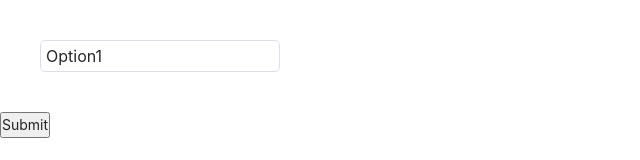
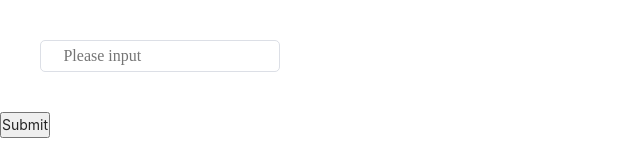
Before and after one commit to lzt-T/carpediemUi, a Vue app: page / in a window 1280 px wide. Shown: the top 160 px of the page, without its empty margins (0-640 px from the left). Built offline with nearby package versions, Linux system fonts and the light colour scheme; a web font is replaced by a local one.

Commit message:
fix: 修复input框下拉的细节问题

```diff
--- a/examples/App.vue
+++ b/examples/App.vue
@@ -1,10 +1,11 @@
 <template>
   <div class="su">
-    <cd-select
-      v-model="selectDisabled1"
-      :options="selectDisabledData1"
-      filterable
-    ></cd-select>
+    <cd-input
+      v-model="inputSearch"
+      :selectData="searchData"
+      prefixIcon="searchTow"
+    >
+    </cd-input>
   </div>
 
   <form method="post" action="http://127.0.0.1:3000/su">
@@ -19,13 +20,19 @@ export default {
   name: "App",
   setup() {
     //   测试的数据
-    let checkboxGroup = ref<number>(200);
-    let selectDisabled1 = ref("Option1");
-    let selectDisabledData1 = ref([{ label: "Option1" }, { label: "Option2" }]);
+    let inputSearch = ref<string>("");
+    let searchData = ref<string[]>([
+      "Vue",
+      "React",
+      "Js",
+      "Axios",
+      "WebSocket",
+      "asdas",
+      "asdasds",
+    ]);
     return {
-      selectDisabled1,
-      checkboxGroup,
-      selectDisabledData1,
+      inputSearch,
+      searchData,
     };
   },
 };
--- a/packages/input/src/input.vue
+++ b/packages/input/src/input.vue
@@ -74,6 +74,7 @@
           'cd-input-downbox-popup': isFocus,
           'cd-input-downbox-pickup': isFocus == false,
         }"
+        ref="downFrame"
       >
         <div
           v-for="data in selectInformation"
@@ -82,6 +83,12 @@
           @mousedown="onSelelct(data)"
         >
           {{ data }}
+        </div>
+        <div
+          v-show="selectInformation.length == 0"
+          class="cd-input-downbox-empty"
+        >
+          No matching data
         </div>
       </div>
     </div>
@@ -134,7 +141,7 @@
 
 <script lang="ts">
 import cdIcon from "./../../icon/src/icon.vue";
-import { defineComponent, ref, watch } from "vue";
+import { defineComponent, onMounted, ref, watch } from "vue";
 export default defineComponent({
   name: "cd-input",
   components: {
@@ -479,7 +486,7 @@ export default defineComponent({
   z-index: 1;
   top: v-bind(heightData + 14+ "px");
   left: 15px;
-  height: v-bind(heightData * 6+ "px");
+  max-height: v-bind(heightData * 6+ "px");
   width: v-bind(widthData/1.2 + "px");
   background-color: white;
 }
@@ -497,7 +504,7 @@ export default defineComponent({
 }
 .cd-input-downbox {
   position: absolute;
-  height: v-bind(heightData * 6+ "px");
+  max-height: v-bind(heightData * 6+ "px");
   width: v-bind(widthData/1.2 + "px");
   overflow: auto;
   background-color: white;
@@ -537,6 +544,16 @@ export default defineComponent({
   overflow: hidden;
   text-overflow: ellipsis;
 }
+.cd-input-downbox-empty {
+  text-align: center;
+  color: #909399;
+  width: v-bind(widthData/1.2 + "px");
+  font-size: 14px;
+  line-height: 38px;
+  white-space: nowrap;
+  overflow: hidden;
+  text-overflow: ellipsis;
+}
 .cd-input-everySelect:hover {
   background-color: #f5f7fa;
 }
@@ -550,7 +567,9 @@ export default defineComponent({
     height: 0px;
   }
   100% {
-    height: v-bind(heightData * 6+ "px");
+    height: v-bind(
+      "selectInformation.length==0?'38px':(heightData * selectInformation.length)+'px'"
+    );
   }
 }
 .cd-input-downbox-pickup {
@@ -559,7 +578,9 @@ export default defineComponent({
 }
 @keyframes pickup {
   0% {
-    height: v-bind(heightData * 6+ "px");
+    height: v-bind(
+      "selectInformation.length==0?'38px':(heightData * selectInformation.length)+'px'"
+    );
   }
   100% {
     height: 0px;
```
